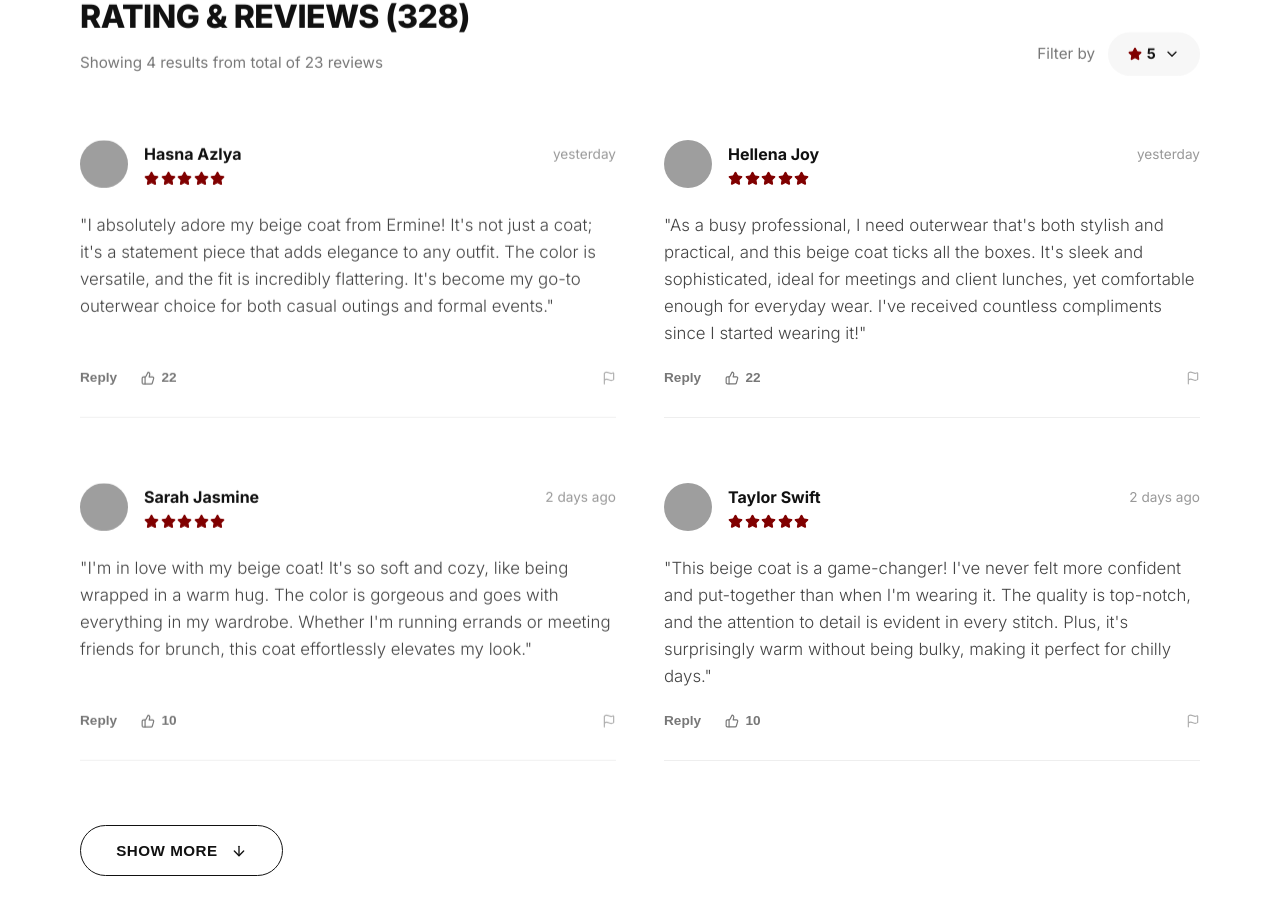
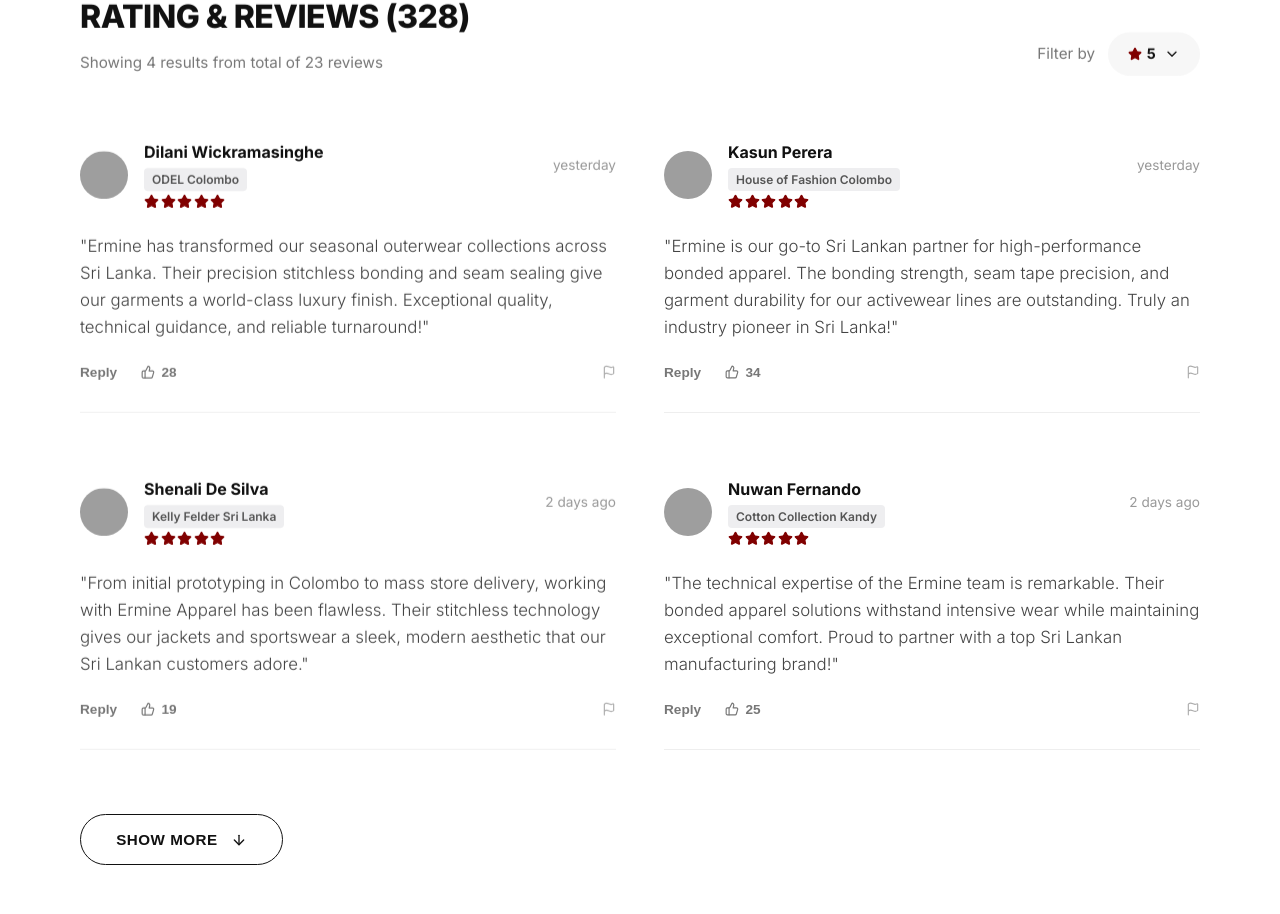
Before and after one commit to AMGRPrabhatha/ermine, a React (Vite) app: page /about in a window 1280 px wide. Shown: the part 4127-5041 px from the top of the page. Built offline with nearby package versions, Linux system fonts and the light colour scheme; grey boxes are pictures that could not be loaded; a web font is replaced by a local one.

Commit message:
Update reviews section with Sri Lankan names and store feedbacks

```diff
--- a/src/pages/About.css
+++ b/src/pages/About.css
@@ -829,6 +829,18 @@
   font-size: 1rem;
   font-weight: 700;
   color: #111111;
+  margin: 0;
+}
+
+.review-store {
+  display: inline-block;
+  font-size: 0.75rem;
+  font-weight: 600;
+  color: #555555;
+  background-color: #eeeef0;
+  padding: 2px 8px;
+  border-radius: 4px;
+  margin-top: 2px;
 }
 
 .review-time {
--- a/src/pages/About.jsx
+++ b/src/pages/About.jsx
@@ -354,10 +354,13 @@
             {/* Review 1 */}
             <div className="review-card fade-up">
               <div className="review-header">
-                <img src="https://images.unsplash.com/photo-1494790108377-be9c29b29330?ixlib=rb-4.0.3&auto=format&fit=crop&w=150&q=80&fm=webp" alt="Hasna Azlya" className="review-avatar" />
+                <img src="https://images.unsplash.com/photo-1573496359142-b8d87734a5a2?ixlib=rb-4.0.3&auto=format&fit=crop&w=150&q=80&fm=webp" alt="Dilani Wickramasinghe" className="review-avatar" />
                 <div className="review-user-info">
                   <div className="user-name-row">
-                    <h4>Hasna Azlya</h4>
+                    <div>
+                      <h4>Dilani Wickramasinghe</h4>
+                      <span className="review-store">ODEL Colombo</span>
+                    </div>
                     <span className="review-time">yesterday</span>
                   </div>
                   <div className="star-row">
@@ -368,12 +371,12 @@
                 </div>
               </div>
               <p className="review-text">
-                "I absolutely adore my beige coat from Ermine! It's not just a coat; it's a statement piece that adds elegance to any outfit. The color is versatile, and the fit is incredibly flattering. It's become my go-to outerwear choice for both casual outings and formal events."
+                "Ermine has transformed our seasonal outerwear collections across Sri Lanka. Their precision stitchless bonding and seam sealing give our garments a world-class luxury finish. Exceptional quality, technical guidance, and reliable turnaround!"
               </p>
               <div className="review-actions">
                 <button className="btn-action">Reply</button>
                 <button className="btn-action">
-                  <ThumbsUp size={14} /> <span>22</span>
+                  <ThumbsUp size={14} /> <span>28</span>
                 </button>
                 <button className="btn-action report-btn">
                   <Flag size={14} />
@@ -384,10 +387,13 @@
             {/* Review 2 */}
             <div className="review-card fade-up delay-100">
               <div className="review-header">
-                <img src="https://images.unsplash.com/photo-1534528741775-53994a69daeb?ixlib=rb-4.0.3&auto=format&fit=crop&w=150&q=80&fm=webp" alt="Hellena Joy" className="review-avatar" />
+                <img src="https://images.unsplash.com/photo-1500648767791-00dcc994a43e?ixlib=rb-4.0.3&auto=format&fit=crop&w=150&q=80&fm=webp" alt="Kasun Perera" className="review-avatar" />
                 <div className="review-user-info">
                   <div className="user-name-row">
-                    <h4>Hellena Joy</h4>
+                    <div>
+                      <h4>Kasun Perera</h4>
+                      <span className="review-store">House of Fashion Colombo</span>
+                    </div>
                     <span className="review-time">yesterday</span>
                   </div>
                   <div className="star-row">
@@ -398,12 +404,12 @@
                 </div>
               </div>
               <p className="review-text">
-                "As a busy professional, I need outerwear that's both stylish and practical, and this beige coat ticks all the boxes. It's sleek and sophisticated, ideal for meetings and client lunches, yet comfortable enough for everyday wear. I've received countless compliments since I started wearing it!"
+                "Ermine is our go-to Sri Lankan partner for high-performance bonded apparel. The bonding strength, seam tape precision, and garment durability for our activewear lines are outstanding. Truly an industry pioneer in Sri Lanka!"
               </p>
               <div className="review-actions">
                 <button className="btn-action">Reply</button>
                 <button className="btn-action">
-                  <ThumbsUp size={14} /> <span>22</span>
+                  <ThumbsUp size={14} /> <span>34</span>
                 </button>
                 <button className="btn-action report-btn">
                   <Flag size={14} />
@@ -414,10 +420,13 @@
             {/* Review 3 */}
             <div className="review-card fade-up">
               <div className="review-header">
-                <img src="https://images.unsplash.com/photo-1544005313-94ddf0286df2?ixlib=rb-4.0.3&auto=format&fit=crop&w=150&q=80&fm=webp" alt="Sarah Jasmine" className="review-avatar" />
+                <img src="https://images.unsplash.com/photo-1534528741775-53994a69daeb?ixlib=rb-4.0.3&auto=format&fit=crop&w=150&q=80&fm=webp" alt="Shenali De Silva" className="review-avatar" />
                 <div className="review-user-info">
                   <div className="user-name-row">
-                    <h4>Sarah Jasmine</h4>
+                    <div>
+                      <h4>Shenali De Silva</h4>
+                      <span className="review-store">Kelly Felder Sri Lanka</span>
+                    </div>
                     <span className="review-time">2 days ago</span>
                   </div>
                   <div className="star-row">
@@ -428,12 +437,12 @@
                 </div>
               </div>
               <p className="review-text">
-                "I'm in love with my beige coat! It's so soft and cozy, like being wrapped in a warm hug. The color is gorgeous and goes with everything in my wardrobe. Whether I'm running errands or meeting friends for brunch, this coat effortlessly elevates my look."
+                "From initial prototyping in Colombo to mass store delivery, working with Ermine Apparel has been flawless. Their stitchless technology gives our jackets and sportswear a sleek, modern aesthetic that our Sri Lankan customers adore."
               </p>
               <div className="review-actions">
                 <button className="btn-action">Reply</button>
                 <button className="btn-action">
-                  <ThumbsUp size={14} /> <span>10</span>
+                  <ThumbsUp size={14} /> <span>19</span>
                 </button>
                 <button className="btn-action report-btn">
                   <Flag size={14} />
@@ -444,10 +453,13 @@
             {/* Review 4 */}
             <div className="review-card fade-up delay-100">
               <div className="review-header">
-                <img src="https://images.unsplash.com/photo-1507003211169-0a1dd7228f2d?ixlib=rb-4.0.3&auto=format&fit=crop&w=150&q=80&fm=webp" alt="Taylor Swift" className="review-avatar" />
+                <img src="https://images.unsplash.com/photo-1507003211169-0a1dd7228f2d?ixlib=rb-4.0.3&auto=format&fit=crop&w=150&q=80&fm=webp" alt="Nuwan Fernando" className="review-avatar" />
                 <div className="review-user-info">
                   <div className="user-name-row">
-                    <h4>Taylor Swift</h4>
+                    <div>
+                      <h4>Nuwan Fernando</h4>
+                      <span className="review-store">Cotton Collection Kandy</span>
+                    </div>
                     <span className="review-time">2 days ago</span>
                   </div>
                   <div className="star-row">
@@ -458,12 +470,12 @@
                 </div>
               </div>
               <p className="review-text">
-                "This beige coat is a game-changer! I've never felt more confident and put-together than when I'm wearing it. The quality is top-notch, and the attention to detail is evident in every stitch. Plus, it's surprisingly warm without being bulky, making it perfect for chilly days."
+                "The technical expertise of the Ermine team is remarkable. Their bonded apparel solutions withstand intensive wear while maintaining exceptional comfort. Proud to partner with a top Sri Lankan manufacturing brand!"
               </p>
               <div className="review-actions">
                 <button className="btn-action">Reply</button>
                 <button className="btn-action">
-                  <ThumbsUp size={14} /> <span>10</span>
+                  <ThumbsUp size={14} /> <span>25</span>
                 </button>
                 <button className="btn-action report-btn">
                   <Flag size={14} />
```
